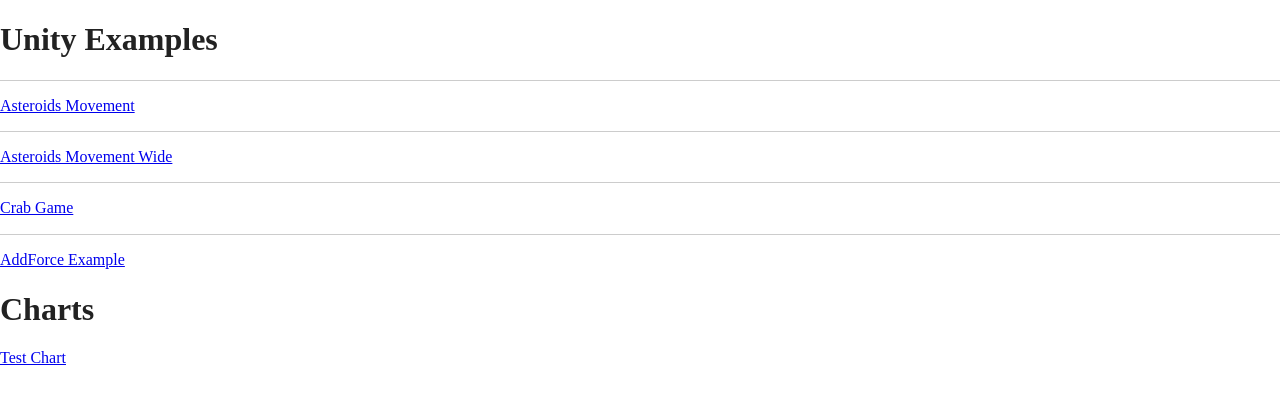
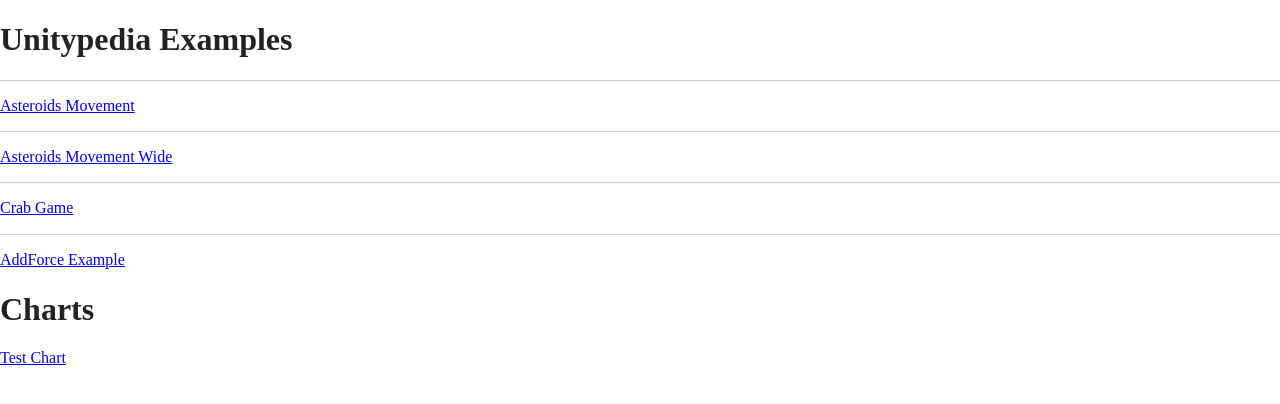
Before and after one commit to marosicsaba91/Developedia-Content, a website built with Parcel: page index.html in a window 1280 px wide. Built offline with nearby package versions, Linux system fonts and the light colour scheme.

Commit message:
Test Change

```diff
--- a/index.html
+++ b/index.html
@@ -27,7 +27,7 @@
   <!-- Add your site or application content here -->
 
 
-  <h1>Unity Examples</h1>
+  <h1>Unitypedia Examples</h1>
 
   <hr>
   <a href="AsteroidsMovement/asteroidsMovement.html">Asteroids Movement</a>
```
